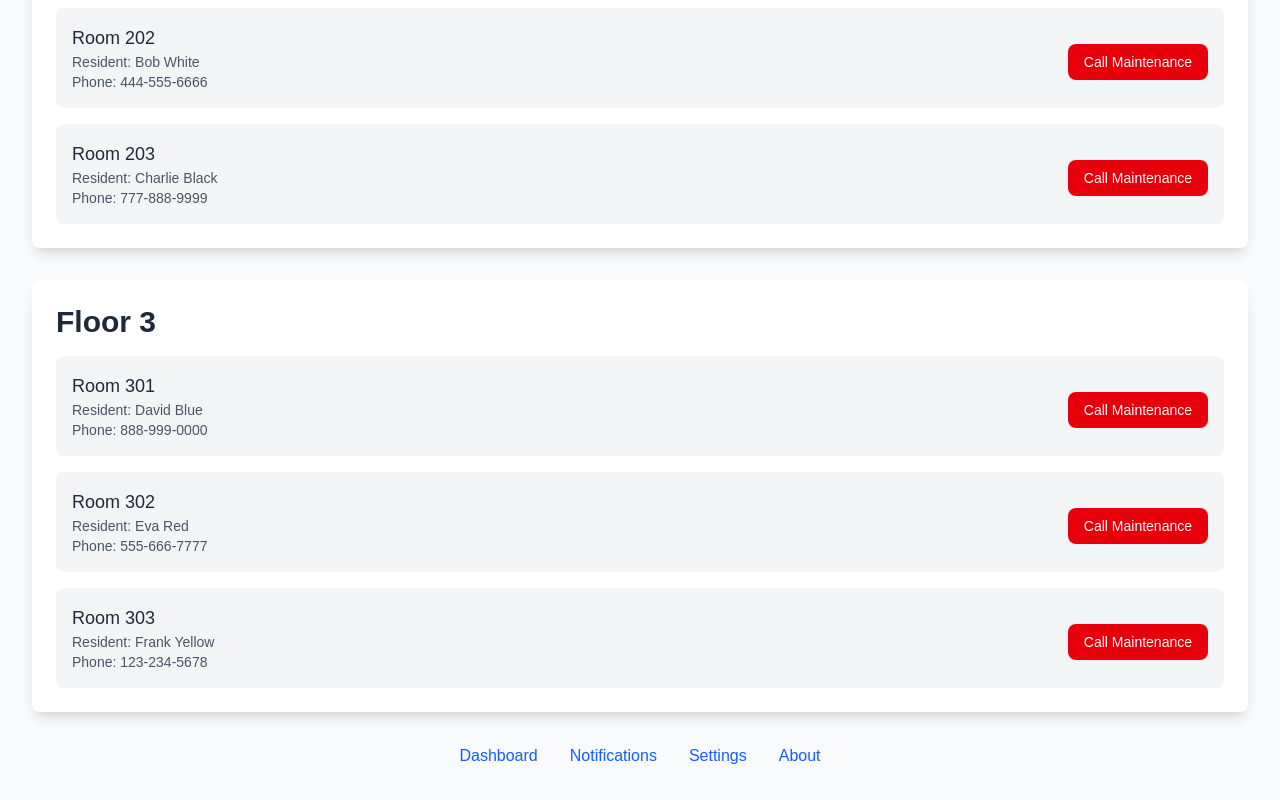
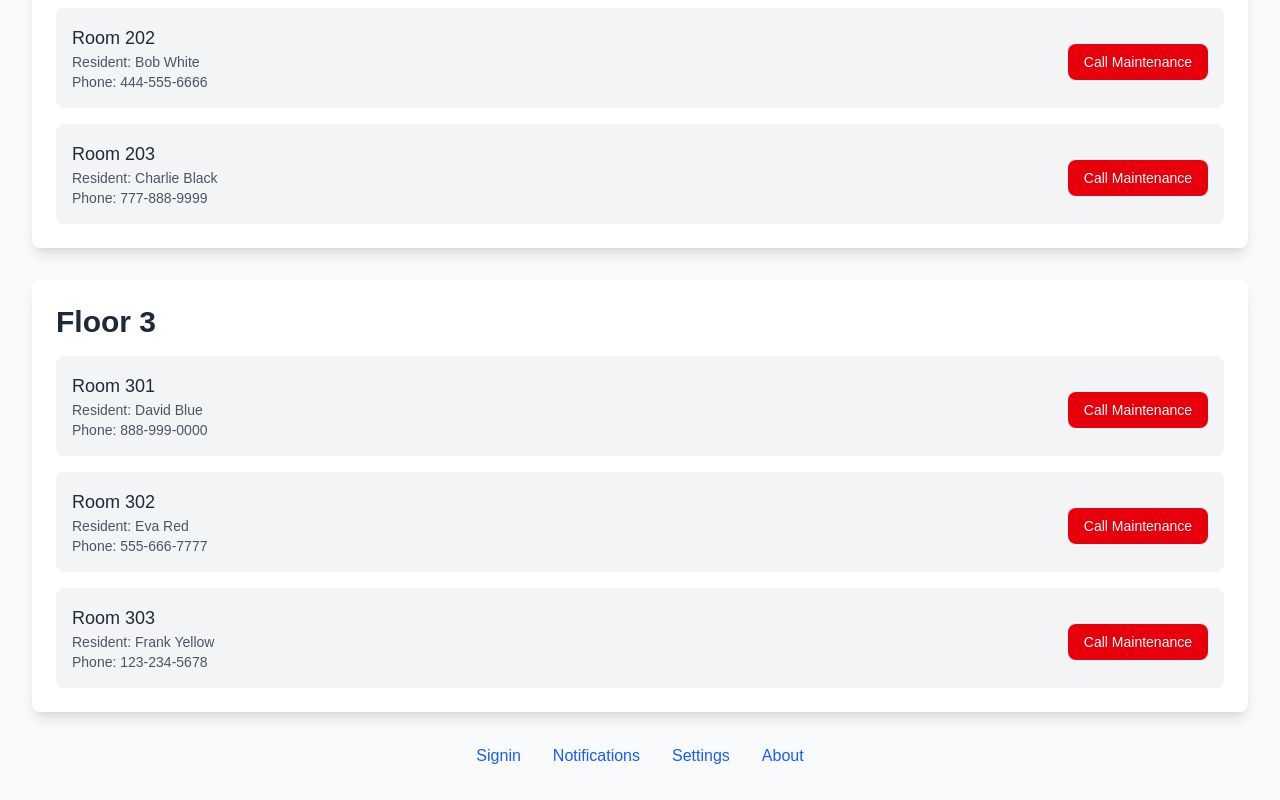
Before and after one commit to Na18422/building-management, a Next.js app: page / in a window 1280 px wide. Shown: the part 1057-1857 px from the top of the page. Built offline with nearby package versions, Linux system fonts and the light colour scheme.

Commit message:
Update page.tsx

```diff
--- a/app/page.tsx
+++ b/app/page.tsx
@@ -126,7 +126,7 @@ const BuildingManagement = () => {
 
       {/* 底部链接 */}
       <div className="text-center mt-8">
-        <Link href="/signin" className="text-blue-600 mx-4">Dashboard</Link>
+        <Link href="/dashboard" className="text-blue-600 mx-4">Signin</Link>
         <Link href="/notifications" className="text-blue-600 mx-4">Notifications</Link>
         <Link href="/settings" className="text-blue-600 mx-4">Settings</Link>
         <Link href="/about" className="text-blue-600 mx-4">About</Link>
```
